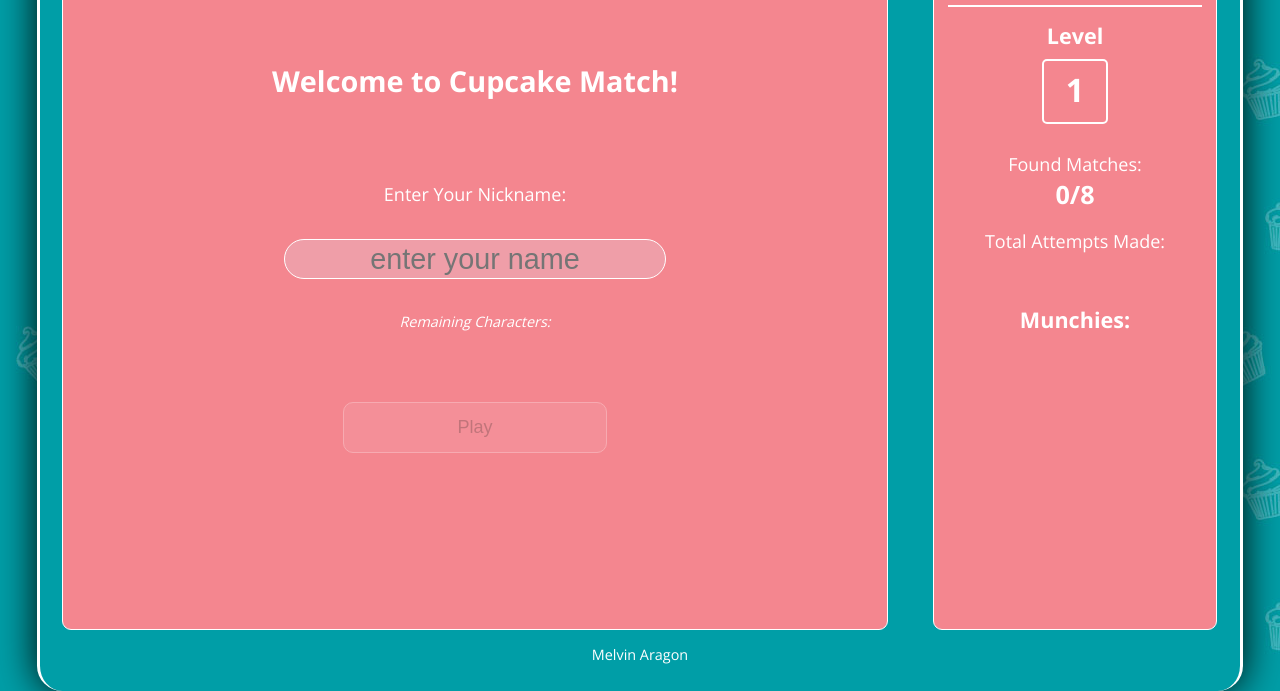
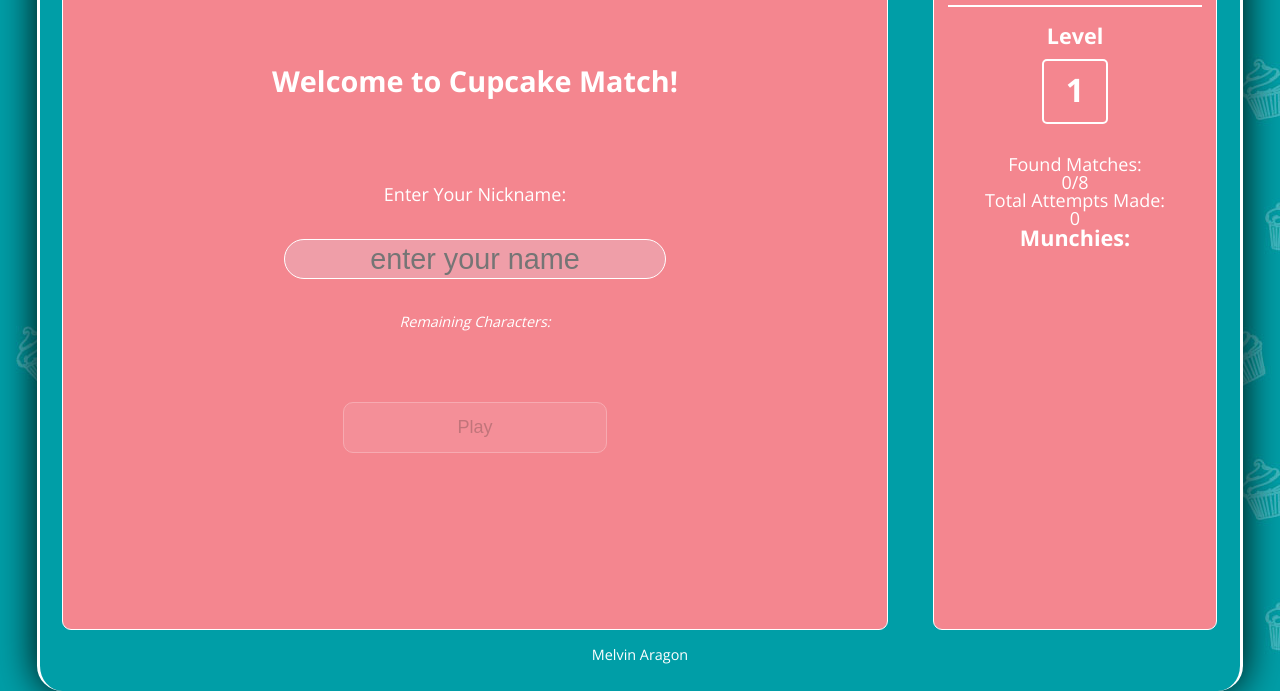
Before and after one commit to ham26/cupcakematch, a plain HTML site: page index.html in a window 1280 px wide. Shown: the part 234-925 px from the top of the page. Drawn offline with nearby package versions, Linux system fonts and the light colour scheme.

Commit message:
Update index.html

```diff
--- a/index.html
+++ b/index.html
@@ -227,9 +227,9 @@
                 <div class="attempts">
                   <div class="attempts-box">
                     <p>Found Matches:</p>
-                    <h6><span id="correct-attempts">0</span>/8</h6>
+                    <p class="matches-and-attempts"><span id="correct-attempts">0</span>/8</p>
                     <p>Total Attempts Made:</p>
-                    <h6><span id="total-attempts"></span></h6>
+                    <p class="matches-and-attempts"><span id="total-attempts">0</span></p>
                     </div>
                   </div>
                   <div class="munchies-box">
```
